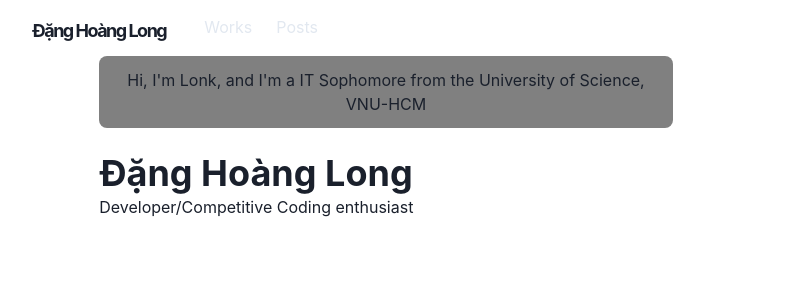
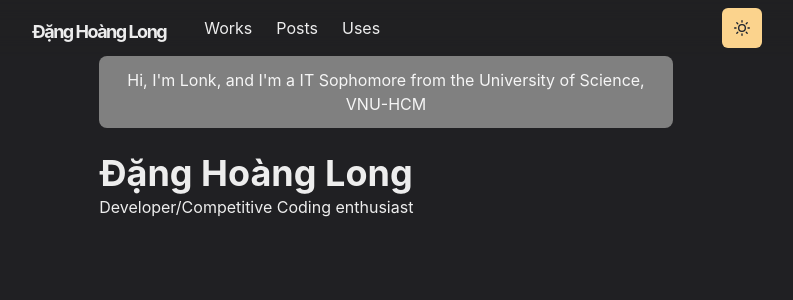
Before and after one commit to NoAtmosphere0/portfolio_website, a Next.js app: page / in a window 1280 px wide. Shown: the top 300 px of the page, without its empty margins (254-1047 px from the left). Built offline with nearby package versions, Linux system fonts and the light colour scheme.

Commit message:
theme toggle added, works fine but still cant resolve hamburger menu problem

```diff
--- a/components/navbar.js
+++ b/components/navbar.js
@@ -16,8 +16,9 @@ import {
 } from '@chakra-ui/react'
 
 import { HamburgerIcon } from '@chakra-ui/icons'
+import ThemeToggleButton from './theme-toggle-button.js'
 
-const LinkItem = ({ href, path, children, ... props }) => {
+const LinkItem = ({ href, path, children, ...props }) => {
     const active = path === href
     const inactiveColor = useColorModeValue('gray.200', 'whiteAlpha.900')
     return (
@@ -26,7 +27,6 @@ const LinkItem = ({ href, path, children, ... props }) => {
                 p={2}
                 bg={active ? 'glassTeal' : undefined}
                 color={active ? '#202023' : inactiveColor}
-
                 {...props}
             >
                 {children}
@@ -45,7 +45,7 @@ const Navbar = props => {
             w="100%"
             bg={useColorModeValue('#ffffff40', '#20202380')}
             css={{ backdropFilter: 'blur(10px)' }}
-            zIndex="1"
+            zIndex={2}
             {...props}
         >
             <Container
@@ -68,7 +68,7 @@ const Navbar = props => {
                     width={{ base: 'full', md: 'auto' }}
                     alignItems="center"
                     flexGrow={1}
-                    mt={{ base: 4, nmd: 0 }}
+                    mt={{ base: 4, md: 0 }}
                 >
                     <LinkItem href="/works" path={path}>
                         Works
@@ -76,17 +76,49 @@ const Navbar = props => {
                     <LinkItem href="/posts" path={path}>
                         Posts
                     </LinkItem>
+                    <LinkItem href="">Uses</LinkItem>
+                    <LinkItem
+                        target="_blank"
+                        href=""
+                        path={path}
+                        display="inline-flex"
+                        alignItems="center"
+                        style={{ gap: 4 }}
+                        pl={2}
+                    ></LinkItem>
                 </Stack>
+
                 <Box flex={1} align="right">
+                    <ThemeToggleButton />
+
                     <Box ml={2} display={{ base: 'inline-block', md: 'none' }}>
-                        <Menu isLazy id= "navbar-menu">
+                        <Menu isLazy id="navbar-menu">
                             <MenuButton
                                 as={IconButton}
                                 icon={<HamburgerIcon />}
                                 variant="outline"
                                 aria-label="Options"
                             />
-
+                            <MenuList>
+                                <NextLink href="/" passHref>
+                                    <MenuItem as={Link}>About</MenuItem>
+                                </NextLink>
+                                <NextLink href="/works" passHref>
+                                    <MenuItem as={Link}>Works</MenuItem>
+                                </NextLink>
+                                <NextLink href="/posts" passHref>
+                                    <MenuItem as={Link}>Posts</MenuItem>
+                                </NextLink>
+                                <NextLink
+                                    href=""
+                                    passHref
+                                >
+                                    <MenuItem as={Link}>Uses</MenuItem>
+                                </NextLink>
+                                <MenuItem as={Link} href="">
+                                    View Source
+                                </MenuItem>
+                            </MenuList>
                         </Menu>
                     </Box>
                 </Box>
--- /dev/null
+++ b/components/theme-toggle-button.js
@@ -0,0 +1,17 @@
+import { IconButton, useColorMode, useColorModeValue } from '@chakra-ui/react'
+import { SunIcon, MoonIcon } from '@chakra-ui/icons'
+
+const ThemeToggleButton = () => {
+    const { toggleColorMode } = useColorMode()
+    return (
+        <IconButton
+            aria-label="Toggle dark mode"
+            colorScheme={useColorModeValue('purple', 'orange')}
+            icon={useColorModeValue(<MoonIcon />, <SunIcon />)}
+            onClick={toggleColorMode}>
+
+            </IconButton>
+    )
+}
+
+export default ThemeToggleButton
--- /dev/null
+++ b/libs/theme.js
@@ -0,0 +1,50 @@
+import { extendTheme } from "@chakra-ui/react"
+import {mode} from '@chakra-ui/theme-tools'
+
+const styles = {
+    global: props => ({
+        body: {
+            bg: mode('#f0e7db', '#202023')(props),
+        }
+    })
+}
+
+const components = {
+    Heading: {
+        variants: {
+            'section-title': {
+                textDecoration: 'underline',
+                fontSize: 20,
+                textUnderlineOffset: 6,
+                textDecorationColor: '#525252',
+                textDecorationThickness: 4,
+                marginTop: 3,
+                marginBottom: 4
+            }
+        }
+    },
+    Link: {
+        baseStyle: props => ({
+            color: mode('#3d7aed', '#ff63c3')(props),
+            textUnderlineOffset: 3,
+        })
+    }
+}
+
+const fonts = {
+    heading: 'M PLUS Rounded 1c',
+}
+
+const colors = {
+    glassTeal: '#88ccca'
+}
+
+const config = {
+    initialColorMode: 'dark',
+    useSystemColorMode: true
+}
+
+const theme = extendTheme({styles, components, fonts, colors, config})
+
+
+export default theme
--- a/pages/_app.js
+++ b/pages/_app.js
@@ -1,9 +1,9 @@
 import { ChakraProvider } from "@chakra-ui/react"
 import Layout from "../components/layouts/main.js"
-
+import theme from '../libs/theme.js'
 const Website = ({ Component, pageProps, router }) => {
     return (
-        <ChakraProvider>
+        <ChakraProvider theme={theme}>
             <Layout router={router}>
                 <Component {...pageProps} key = {router.route} />
             </Layout>
--- /dev/null
+++ b/pages/_document.js
@@ -0,0 +1,18 @@
+import { ColorModeScript } from '@chakra-ui/react'
+import NextDocument, { Html, Head, Main, NextScript } from 'next/document'
+import theme from '../libs/theme'
+
+export default class Document extends NextDocument {
+    render() {
+        return (
+            <Html lang="en">
+                <Head />
+                <body>
+                    <ColorModeScript initialColorMode={theme.config.initialColorMode} />
+                    <Main />
+                    <NextScript />
+                </body>
+            </Html>
+        )
+    }
+}
```
